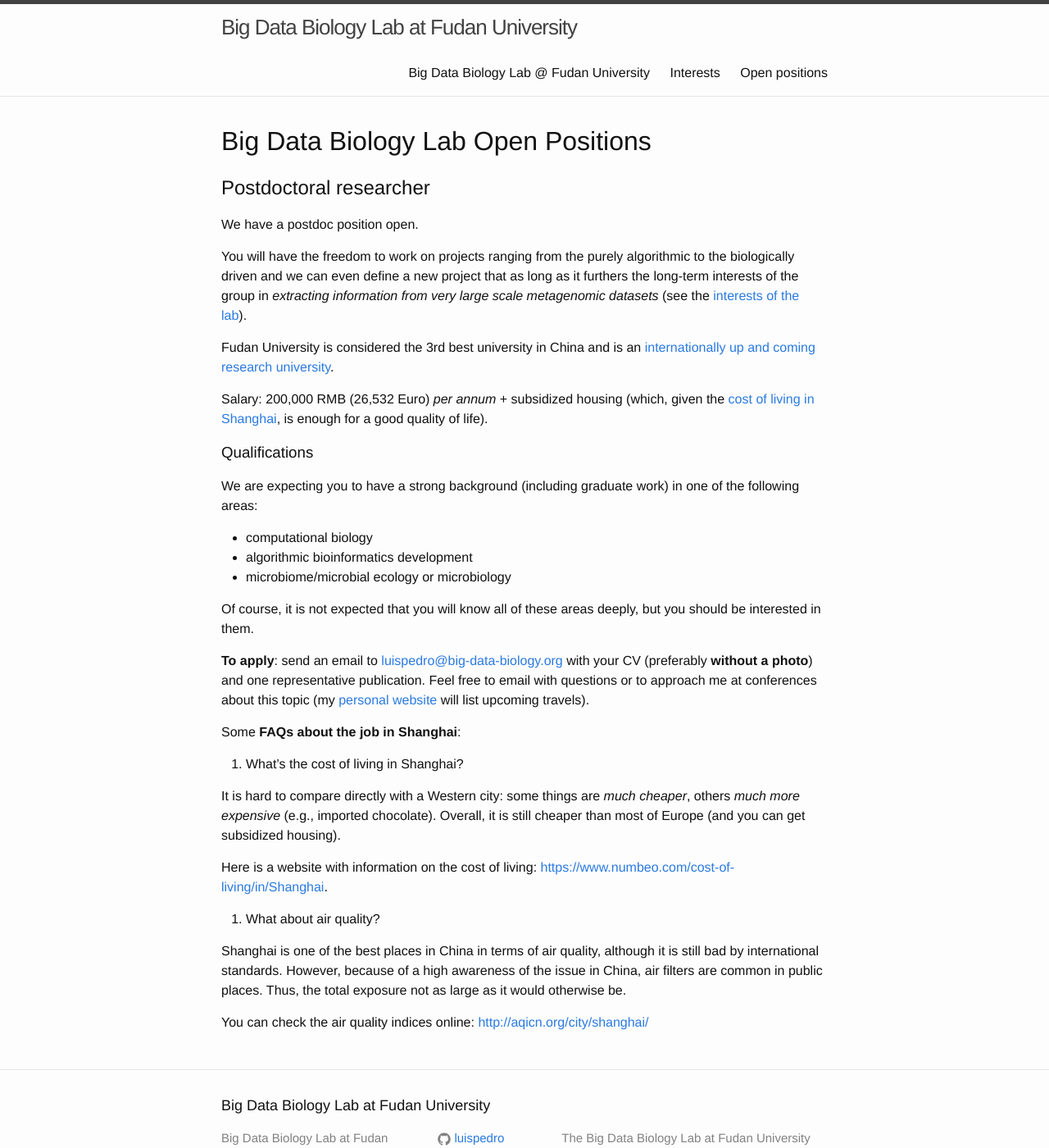
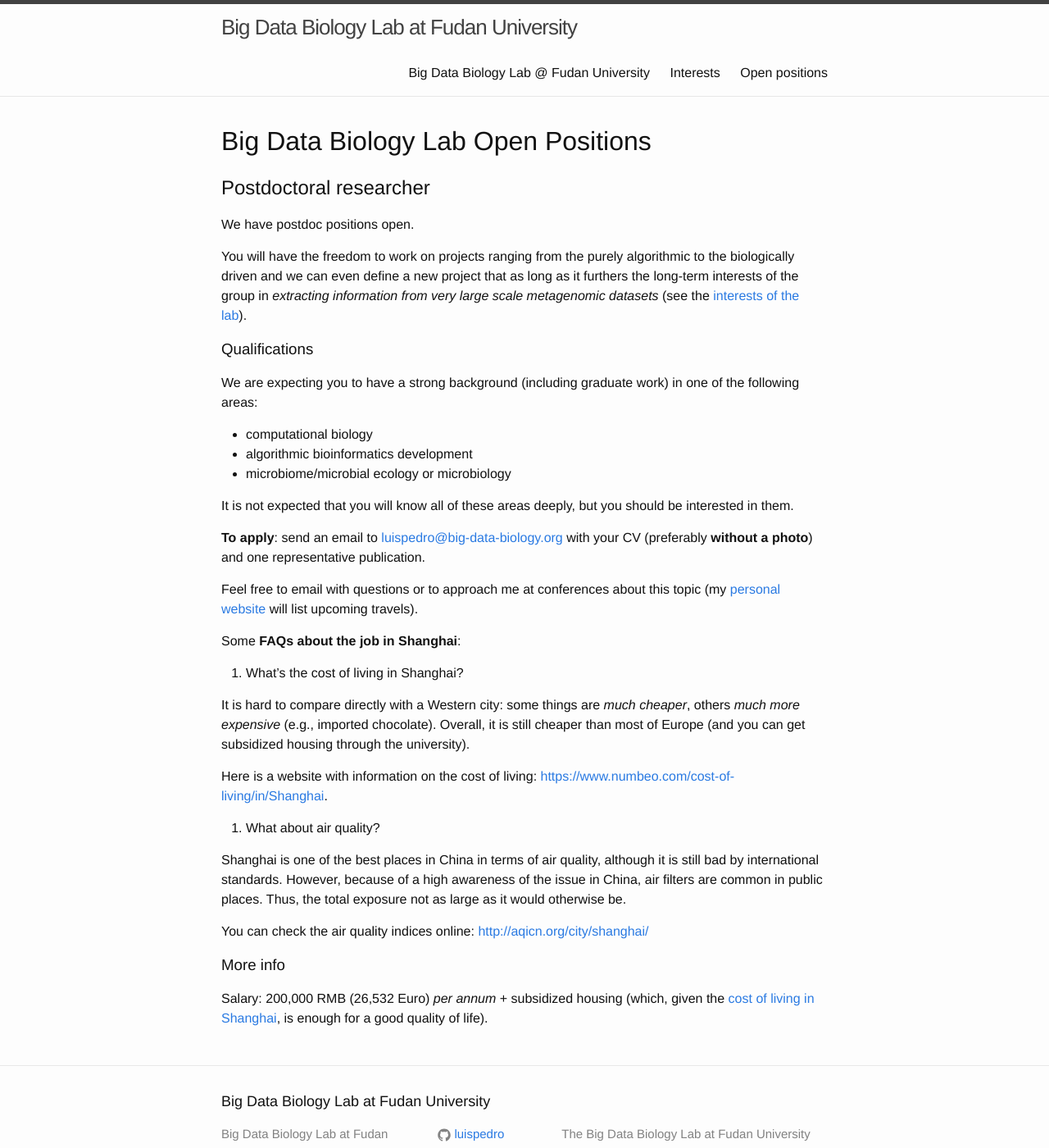
Before and after one commit to BigDataBiology/big-data-biology_org, a Jekyll site: the page built from positions.md, in a window 1280 px wide and 1400 px high. Shown: the whole window at 82% size. Built offline with Jekyll 4.4.1, drawn with Linux system fonts in a browser that asks for light colours.

Commit message:
MIN Touch up PD ad

```diff
--- a/positions.md
+++ b/positions.md
@@ -8,22 +8,13 @@
 
 ## Postdoctoral researcher
 
-We have a postdoc position open.
+We have postdoc positions open.
 
 You will have the freedom to work on projects ranging from the purely
 algorithmic to the biologically driven and we can even define a new project
 that as long as it furthers the long-term interests of the group in _extracting
 information from very large scale metagenomic datasets_ (see the [interests of
 the lab](/interests/)).
-
-Fudan University is considered the 3rd best university in China and is an
-[internationally up and coming research
-university](https://www.timeshighereducation.com/world-university-rankings/fudan-university).
-
-Salary: 200,000 RMB (26,532 Euro) _per annum_ + subsidized housing (which,
-given the [cost of living in
-Shanghai](https://www.numbeo.com/cost-of-living/in/Shanghai), is enough for a
-good quality of life).
 
 ### Qualifications
 
@@ -34,12 +25,13 @@
 - algorithmic bioinformatics development
 - microbiome/microbial ecology or microbiology
 
-Of course, it is not expected that you will know all of these areas deeply, but
-you should be interested in them.
+It is not expected that you will know all of these areas deeply, but you should
+be interested in them.
 
 **To apply**: send an email to
 [luispedro@big-data-biology.org](mailto:luispedro@big-data-biology.org) with
 your CV (preferably **without a photo**) and one representative publication.
+
 Feel free to email with questions or to approach me at conferences about this
 topic (my [personal website](http://luispedro.org) will list upcoming travels).
 
@@ -49,7 +41,8 @@
 
 It is hard to compare directly with a Western city: some things are _much
 cheaper_, others _much more expensive_ (e.g., imported chocolate). Overall, it
-is still cheaper than most of Europe (and you can get subsidized housing).
+is still cheaper than most of Europe (and you can get subsidized housing
+through the university).
 
 Here is a website with information on the cost of living:
 [https://www.numbeo.com/cost-of-living/in/Shanghai](https://www.numbeo.com/cost-of-living/in/Shanghai).
@@ -63,3 +56,11 @@
 
 You can check the air quality indices online:
 [http://aqicn.org/city/shanghai/](http://aqicn.org/city/shanghai/)
+
+
+### More info
+
+Salary: 200,000 RMB (26,532 Euro) _per annum_ + subsidized housing (which,
+given the [cost of living in
+Shanghai](https://www.numbeo.com/cost-of-living/in/Shanghai), is enough for a
+good quality of life).
```
